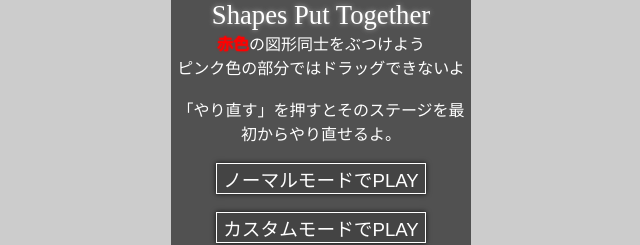
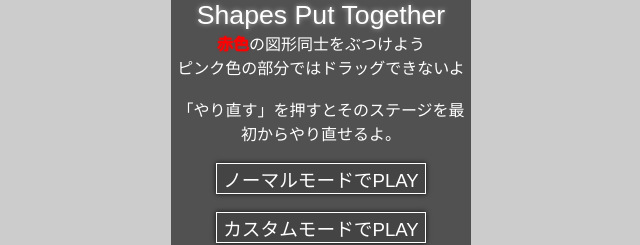
Before and after one commit to SorutoProject/Shapes-Put-Together, a website with bundled scripts: page game.html in a window 1280 px wide. Shown: the top 245 px of the page, 319-959 px from the left. Built offline with nearby package versions, Linux system fonts and the light colour scheme.

Commit message:
Update spt.css

```diff
--- a/component/spt.css
+++ b/component/spt.css
@@ -1,5 +1,6 @@
 body{
   background:#ccc;
+  font-family: 'メイリオ', Meiryo,'ヒラギノ角ゴシック','Hiragino Sans',sans-serif;
 }
 canvas{
   background:#fff !important;
```
